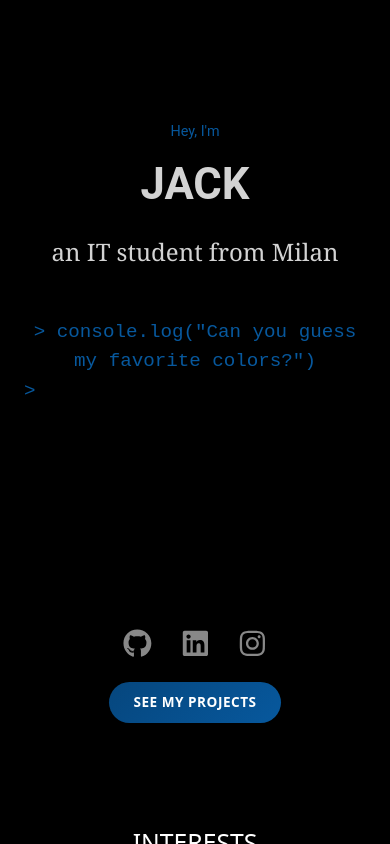
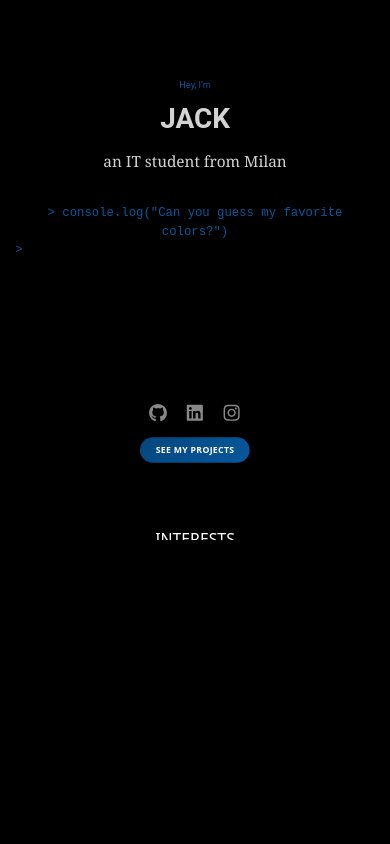
Before and after one commit to comitanigiacomo/deep_mind, a React (Vite) app: page / in a window 390 px wide. Built offline with nearby package versions, Linux system fonts and the light colour scheme.

Commit message:
Update viewport meta tag for better mobile scaling and refactor App.css for improved layout

```diff
--- a/index.html
+++ b/index.html
@@ -3,7 +3,7 @@
 
 <head>
   <meta charset="UTF-8" />
-  <meta name="viewport" content="width=device-width, initial-scale=0.8, maximum-scale=1">
+  <meta name="viewport" content="width=device-width, initial-scale=1.0, maximum-scale=1">
   <title>Deep Mind</title>
   <script defer src="https://cloud.umami.is/script.js" data-website-id="85abdd6c-280f-4484-b7fb-dac569b2b6d0"></script>
   <style>
--- a/src/App.css
+++ b/src/App.css
@@ -17,7 +17,14 @@ html, body {
   overflow: hidden;
   background-color: var(--bg) !important;
   transition: background-color 0s ease;
+}
 
+body {
+  zoom: 0.8;
+  transform: scale(0.8);
+  transform-origin: top left;
+  width: 125%;
+  overflow-x: hidden;
 }
 
 .section {
```
